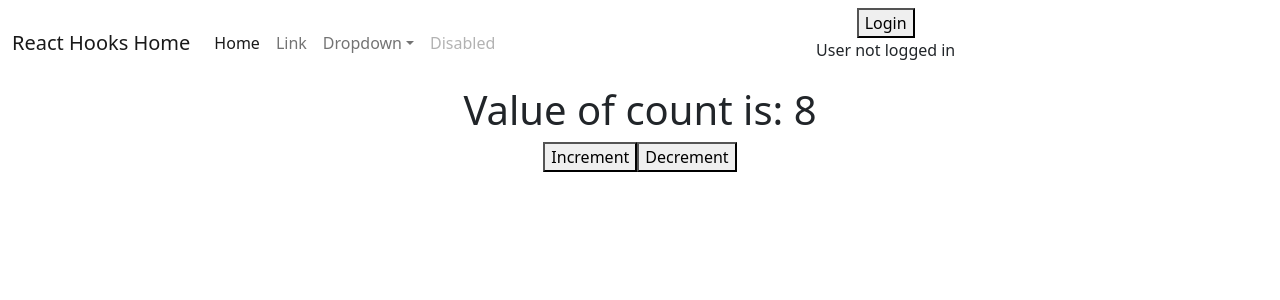
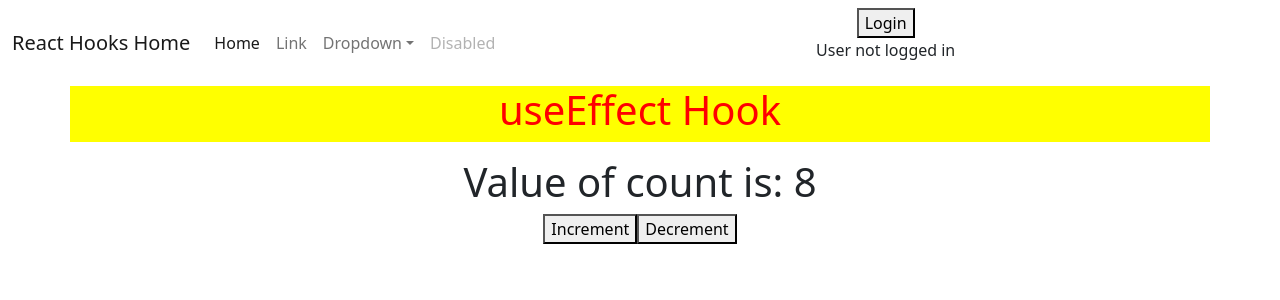
Before and after one commit to AdnanMuzavor/React_Fundamentals_In_One_Shot, a React (Create React App) app: page /useEffectHook in a window 1280 px wide. Shown: the top 300 px of the page. Built offline with nearby package versions, Linux system fonts and the light colour scheme.

Commit message:
Added reusable header component

```diff
--- a/src/App.css
+++ b/src/App.css
@@ -2,37 +2,7 @@
   text-align: center;
 }
 
-.App-logo {
-  height: 40vmin;
-  pointer-events: none;
+.bg-red{
+  color: red;
+  background-color: yellow;
 }
-
-@media (prefers-reduced-motion: no-preference) {
-  .App-logo {
-    animation: App-logo-spin infinite 20s linear;
-  }
-}
-
-.App-header {
-  background-color: #282c34;
-  min-height: 100vh;
-  display: flex;
-  flex-direction: column;
-  align-items: center;
-  justify-content: center;
-  font-size: calc(10px + 2vmin);
-  color: white;
-}
-
-.App-link {
-  color: #61dafb;
-}
-
-@keyframes App-logo-spin {
-  from {
-    transform: rotate(0deg);
-  }
-  to {
-    transform: rotate(360deg);
-  }
-}
--- /dev/null
+++ b/src/Components/CommonComponents/Header.js
@@ -0,0 +1,14 @@
+import React from "react";
+
+const Header = ({ title, description }) => {
+  return (
+    <>
+      <div className="container bg-red">
+        <h1>{title}</h1>
+        <p className="text-center d-flex">{description}</p>
+      </div>
+    </>
+  );
+};
+
+export default Header;
--- a/src/Components/HookDemoScreens/UseEffectDemo.js
+++ b/src/Components/HookDemoScreens/UseEffectDemo.js
@@ -1,4 +1,5 @@
 import React, { useEffect, useState } from "react";
+import Header from "../CommonComponents/Header";
 const UseEffectDemo = () => {
   const [count, setcount] = useState(0);
 
@@ -13,6 +14,10 @@ const UseEffectDemo = () => {
   }, [count]);
   return (
     <>
+     <Header
+       title="useEffect Hook"
+       description=""
+     />
       <div className="conatiner">
         <h1>Value of count is: {count}</h1>
         <button className="btn-primary" onClick={() => setcount(count + 1)}>
--- a/src/Components/HookDemoScreens/UseHistoryDemo.js
+++ b/src/Components/HookDemoScreens/UseHistoryDemo.js
@@ -1,10 +1,15 @@
 import React from "react";
 import { useHistory } from "react-router-dom";
+import Header from "../CommonComponents/Header";
 
 const UseHistoryDemo = () => {
   const history = useHistory();
   return (
     <>
+         <Header
+       title="useHistory Hook"
+       description=""
+     />
       <h1>Hello, Ill hsow you useHistory Hook demo</h1>
       <button
         className="btn btn-primary mt-3 my-3"
--- a/src/Components/HookDemoScreens/UseLocationDemoSearch.js
+++ b/src/Components/HookDemoScreens/UseLocationDemoSearch.js
@@ -1,5 +1,6 @@
 import React, { useEffect, useState } from "react";
 import { useLocation } from "react-router-dom";
+import Header from "../CommonComponents/Header";
 const UseLocationDemo2 = (props) => {
   const location = useLocation();
 
@@ -16,6 +17,10 @@ const UseLocationDemo2 = (props) => {
   }, []);
   return (
     <>
+         <Header
+       title="useLocation Hook"
+       description=""
+     />
       <h2>path is: {location.pathname}</h2>
       <h1>Hello {name}</h1>
       <h2>Your email is: {email}</h2>
--- a/src/Components/HookDemoScreens/UseReducerDemo.js
+++ b/src/Components/HookDemoScreens/UseReducerDemo.js
@@ -1,4 +1,5 @@
 import { useReducer } from "react";
+import Header from "../CommonComponents/Header";
 
 //Define initial state
 const initialState = {
@@ -30,6 +31,10 @@ const UseReducerDemo = () => {
 
   return (
     <>
+         <Header
+       title="useReducer Hook"
+       description=""
+     />
       <div className="container">
         <h2>{state.count}</h2>
         <button
--- a/src/Components/HookDemoScreens/UseStateDemo.js
+++ b/src/Components/HookDemoScreens/UseStateDemo.js
@@ -1,4 +1,5 @@
 import React, { useState } from "react";
+import Header from "../CommonComponents/Header";
 
 const UseStateDemo = () => {
   //state
@@ -10,6 +11,7 @@ const UseStateDemo = () => {
   };
   return (
     <>
+      <Header title="useStateHook" description="" />
       <div className="container">
         <form action="#" className="formwrap">
           <label htmlFor="textCaseChanger">Enter your text here</label>
--- a/src/Components/HookDemoScreens/useLocationDemo.js
+++ b/src/Components/HookDemoScreens/useLocationDemo.js
@@ -1,5 +1,6 @@
 import { useLocation, useParams } from "react-router-dom";
 import React, { useEffect, useState } from "react";
+import Header from "../CommonComponents/Header";
 const UseLocationDemo = (props) => {
   const location = useLocation();
   const params=useParams();
@@ -26,6 +27,10 @@ const UseLocationDemo = (props) => {
   console.log(location);
   return (
     <>
+         <Header
+       title="useLocation Hook | useParams Hook | Use of props for params"
+       description=""
+     />
       <h1>Path is {path} </h1>
       <h2>Id is {id}</h2>
     </>
```
Also changed, not shown: src/Components/HookDemoScreens/useContextDemo.js (deleted, +0 -12 lines).
